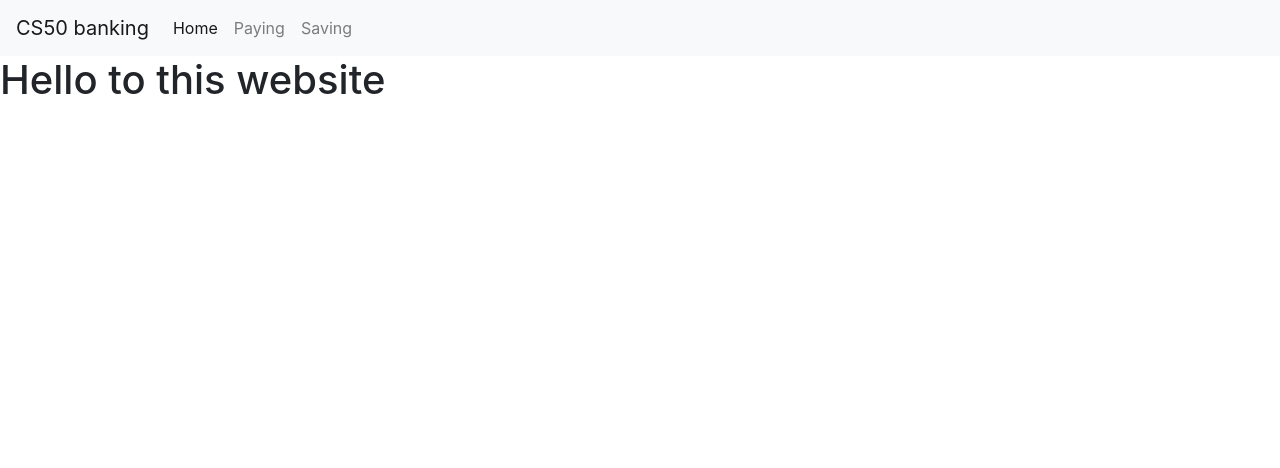
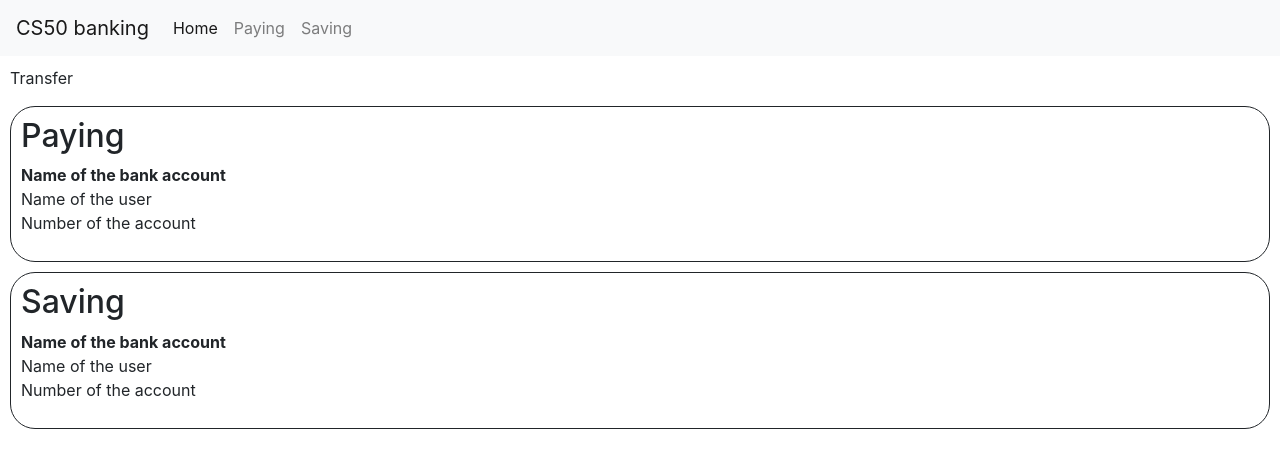
Before and after one commit to MikevanHuizen2912/capstone, a Django app: page / in a window 1280 px wide. Shown: the top 468 px of the page. Run offline with Django 4.2, Linux system fonts and the light colour scheme.

Commit message:
Creating standard lay-out for the index page

```diff
--- a/bank/static/bank/styles.css
+++ b/bank/static/bank/styles.css
@@ -0,0 +1,18 @@
+/* The container where all the content of the index is in */
+#index_container{
+    display: flex;
+    flex-direction: column;
+}
+
+/* The seperate divs for the paying and saving accounts */
+#index_paying, #index_saving{
+    border: 1px solid;
+    border-radius: 25px;
+    margin: 10px;
+    padding: 10px;
+}
+
+/* The buttons for banking actions */
+#index_actions{
+    margin: 10px;
+}
--- a/bank/templates/bank/index.html
+++ b/bank/templates/bank/index.html
@@ -1,5 +1,32 @@
 {% extends "bank/layout.html" %}
+{% load static %}
 
 {% block body %}
-<h1>Hello to this website</h1>
+    <div id"index_container">
+        <div id="index_actions">
+            <p>Transfer</p>
+        </div>
+
+        <div id="index_paying">
+            <h2>Paying</h2>
+            <div>
+                <b>Name of the bank account</b>
+                <p>
+                    Name of the user<br>
+                    Number of the account
+                </p>
+            </div>
+        </div>
+
+        <div id="index_saving">
+            <h2>Saving</h2>
+            <div>
+                <b>Name of the bank account</b>
+                <p>
+                    Name of the user<br>
+                    Number of the account
+                </p>
+            </div>
+        </div>
+    </div>
 {% endblock %}
--- a/bank/templates/bank/layout.html
+++ b/bank/templates/bank/layout.html
@@ -29,6 +29,7 @@
             </div>
           </nav>
     </header>
+
     <div class="body">
         {% block body %}
         {% endblock %}
```
